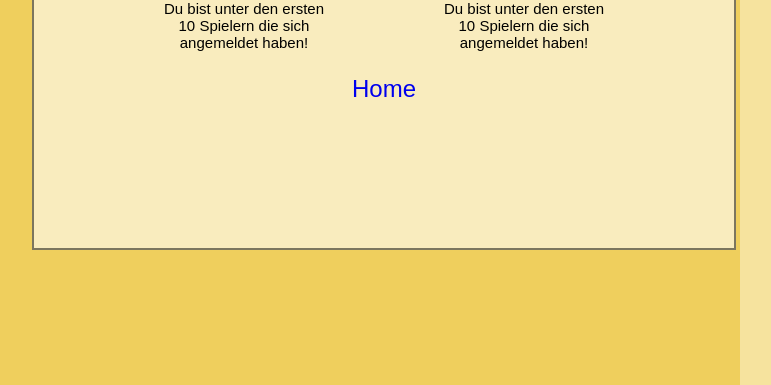
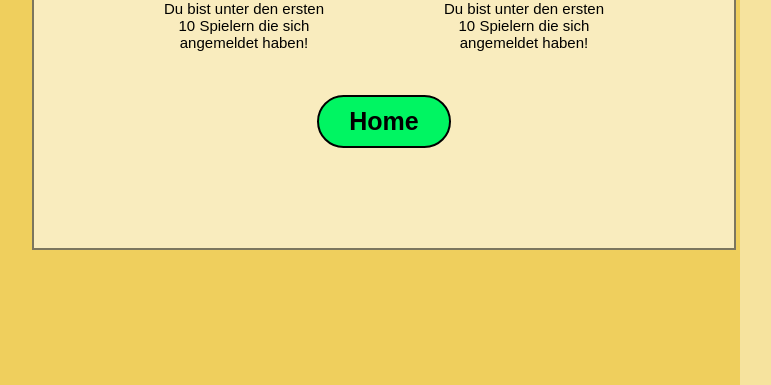
Before and after one commit to LuisIgl/Lernfeld8, a PHP site: page /results.php in a window 1280 px wide. Shown: the part 415-800 px from the top of the page, without its empty margins (160-931 px from the left). Run offline with PHP 8.4, Linux system fonts and the light colour scheme; data comes from the database, SQL or seed files in the repository; data that the repository does not hold is empty.

Commit message:
Update results-style.css

```diff
--- a/quizgame2/static/css/results-style.css
+++ b/quizgame2/static/css/results-style.css
@@ -111,3 +111,24 @@ body {
     width: 150px;
     height: 150px;
 }
+.home-button {
+    background-color: #00F562;
+    color: black;
+    border-top: 2px solid black;
+    border-bottom: 2px solid black;
+    border-left: 2px solid black;
+    border-right: 2px solid black;
+    border-radius: 30px;
+    padding: 10px 30px;
+    font-size: 25px;
+    font-family: "Cabinet Grotesk Variable", sans-serif;
+    cursor: pointer;
+    font-weight: bold;
+    text-decoration: none;
+    display: inline-block;
+    margin-top: 20px;
+}
+
+.home-button:hover {
+    background-color: darkred;
+}
```
Lines whose indentation alone changed are shown as unchanged.
